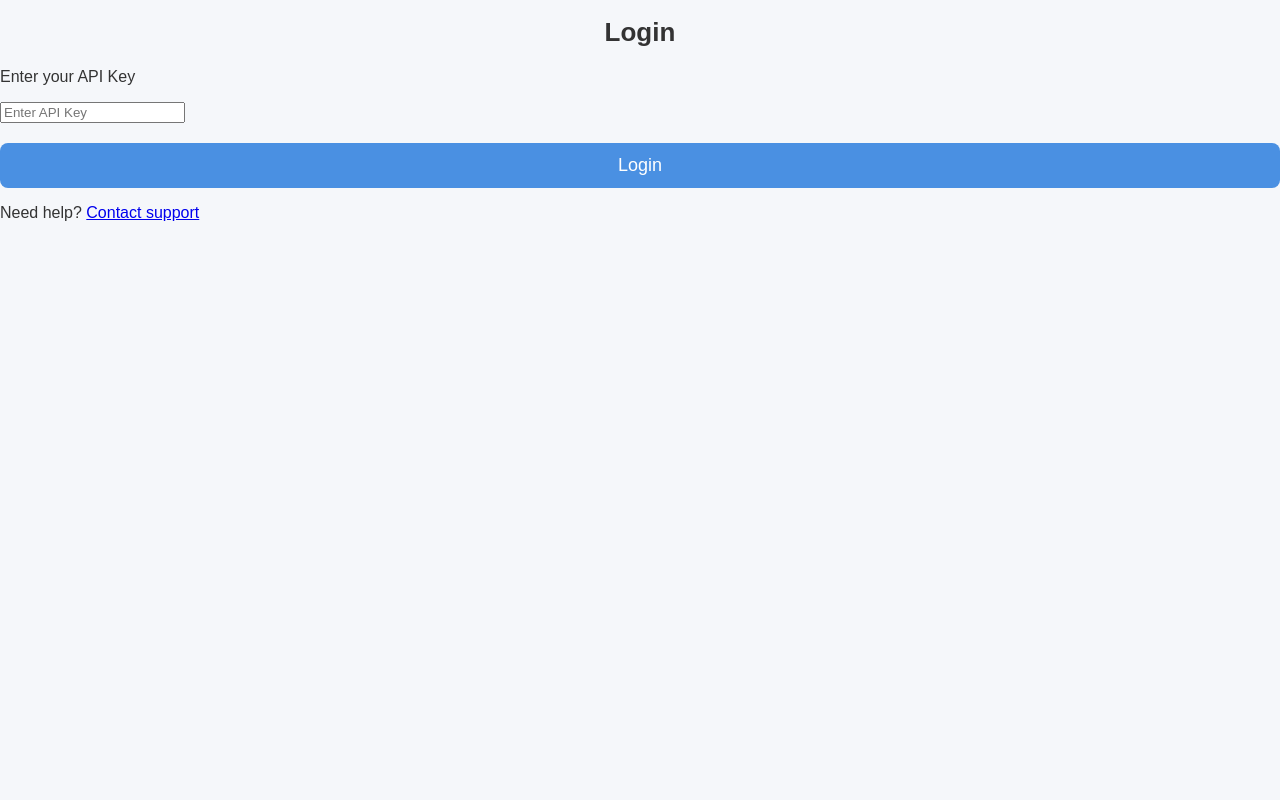
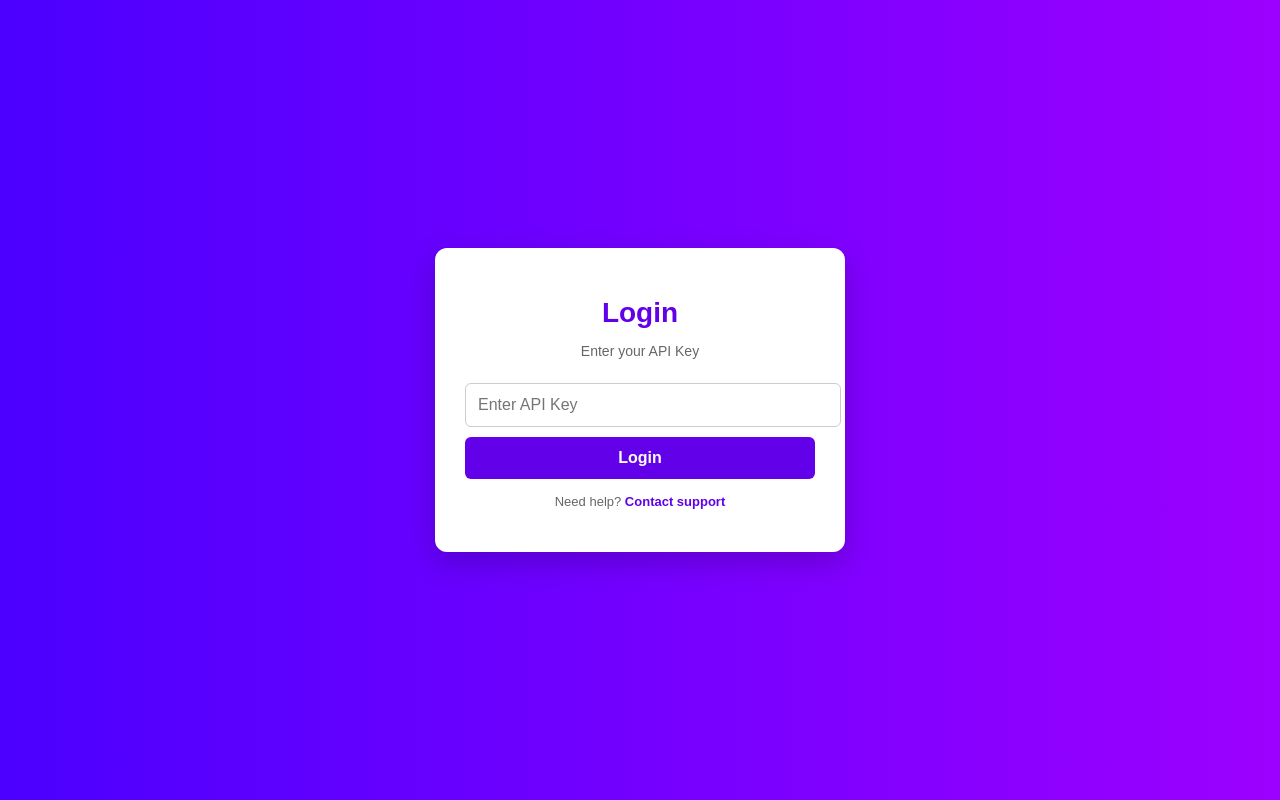
Before and after one commit to Cremattsd/goose-maverick, a Flask app: page /login in a window 1280 px wide. Run offline with Flask 3, Linux system fonts and the light colour scheme.

Commit message:
Update styles.css

```diff
--- a/static/styles.css
+++ b/static/styles.css
@@ -1,90 +1,98 @@
-/* === Global Styles === */
+/* General Styles */
 body {
     font-family: 'Poppins', sans-serif;
-    background-color: #f5f7fa;
     margin: 0;
     padding: 0;
-    color: #333;
+    display: flex;
+    justify-content: center;
+    align-items: center;
+    height: 100vh;
+    background: linear-gradient(to right, #4B00FF, #9C00FF);
 }
 
-.container {
-    max-width: 900px;
-    margin: 50px auto;
-    padding: 20px;
-    background: #fff;
-    border-radius: 12px;
-    box-shadow: 0px 4px 20px rgba(0, 0, 0, 0.1);
+/* Centered Login Box */
+.login-container {
+    display: flex;
+    justify-content: center;
+    align-items: center;
+    width: 100%;
+    height: 100vh;
 }
 
-/* === Header Styles === */
-h1 {
-    font-size: 26px;
-    font-weight: 600;
+.login-box {
+    background: white;
+    padding: 30px;
+    border-radius: 12px;
+    box-shadow: 0px 10px 30px rgba(0, 0, 0, 0.2);
+    width: 350px;
     text-align: center;
-    margin-bottom: 20px;
-    color: #333;
 }
 
-/* === Form and Buttons === */
-input[type="file"] {
-    display: none;
+h1 {
+    color: #6200EA;
+    font-size: 28px;
+    margin-bottom: 10px;
 }
 
-.upload-area {
-    border: 2px dashed #4a90e2;
-    border-radius: 8px;
-    padding: 30px;
-    text-align: center;
-    font-size: 18px;
-    color: #4a90e2;
-    cursor: pointer;
-    transition: all 0.3s ease-in-out;
+p {
+    font-size: 14px;
+    color: #666;
 }
 
-.upload-area:hover {
-    background-color: #e3efff;
+/* Input Field */
+input[type="text"] {
+    width: 100%;
+    padding: 12px;
+    margin: 10px 0;
+    border: 1px solid #ccc;
+    border-radius: 6px;
+    font-size: 16px;
+    transition: 0.3s ease;
 }
 
+input[type="text"]:focus {
+    border-color: #6200EA;
+    outline: none;
+    box-shadow: 0px 0px 10px rgba(98, 0, 234, 0.3);
+}
+
+/* Button */
 button {
-    display: block;
     width: 100%;
     padding: 12px;
-    margin-top: 20px;
-    font-size: 18px;
-    font-weight: 500;
+    background: #6200EA;
+    color: white;
     border: none;
-    border-radius: 8px;
-    background: #4a90e2;
-    color: white;
+    border-radius: 6px;
+    font-size: 16px;
+    font-weight: bold;
     cursor: pointer;
-    transition: background 0.3s ease;
+    transition: all 0.3s ease;
 }
 
 button:hover {
-    background: #3579b3;
+    background: #4500CC;
 }
 
-/* === Extracted Data Section === */
-.data-card {
-    background: #fff;
-    padding: 15px;
-    border-radius: 10px;
-    box-shadow: 0 2px 10px rgba(0, 0, 0, 0.1);
-    margin-top: 20px;
+/* Support Text */
+.support-text {
+    margin-top: 15px;
+    font-size: 13px;
 }
 
-.data-card h2 {
-    font-size: 20px;
-    color: #333;
-    border-bottom: 2px solid #ddd;
-    padding-bottom: 10px;
+.support-text a {
+    color: #6200EA;
+    text-decoration: none;
+    font-weight: bold;
+}
+
+.support-text a:hover {
+    text-decoration: underline;
+}
+
+/* Error Message */
+.error {
+    color: red;
+    font-size: 14px;
     margin-bottom: 10px;
 }
-
-/* === Footer === */
-.footer {
-    text-align: center;
-    margin-top: 30px;
-    font-size: 14px;
-    color: #666;
-}
```
